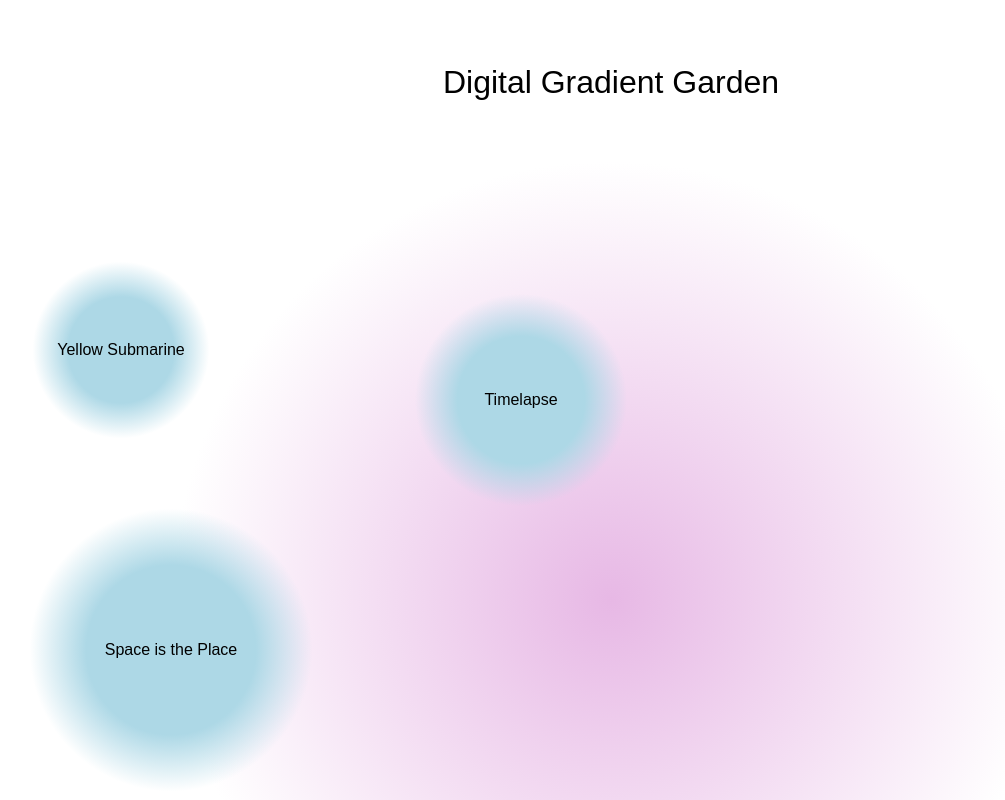
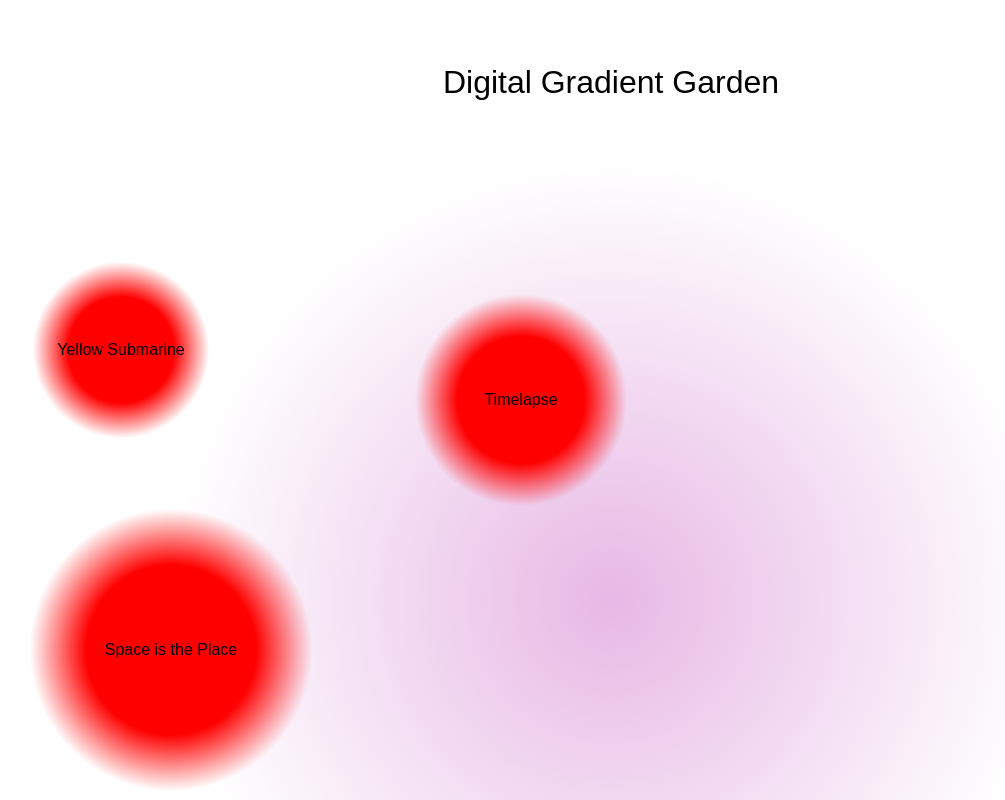
Before and after one commit to jessefischer/gradient-garden, a Next.js app: page / in a window 1280 px wide. Shown: the whole page, without its empty margins (29-1034 px from the left). Built offline with nearby package versions, Linux system fonts and the light colour scheme.

Commit message:
update gradient to use red

```diff
--- a/src/components/SeedlingBubble.module.css
+++ b/src/components/SeedlingBubble.module.css
@@ -1,7 +1,7 @@
 .seedlingBubble {
   position: absolute;
   border-radius: 50px;
-  background: radial-gradient(circle, lightblue 30%, transparent 50%);
+  background: radial-gradient(circle, red 30%, transparent 50%);
   display: flex;
   align-items: center;
   justify-content: center;
```
